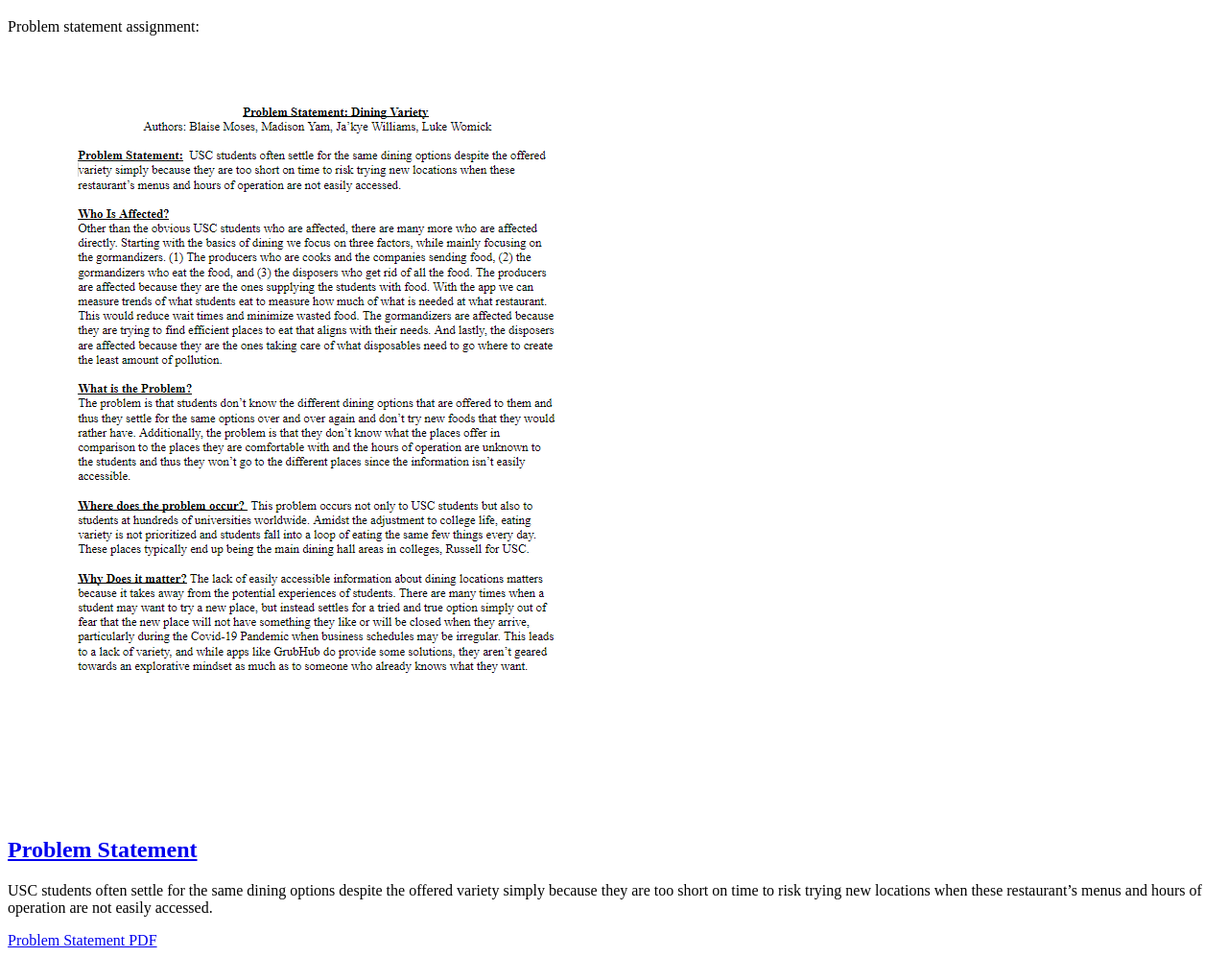
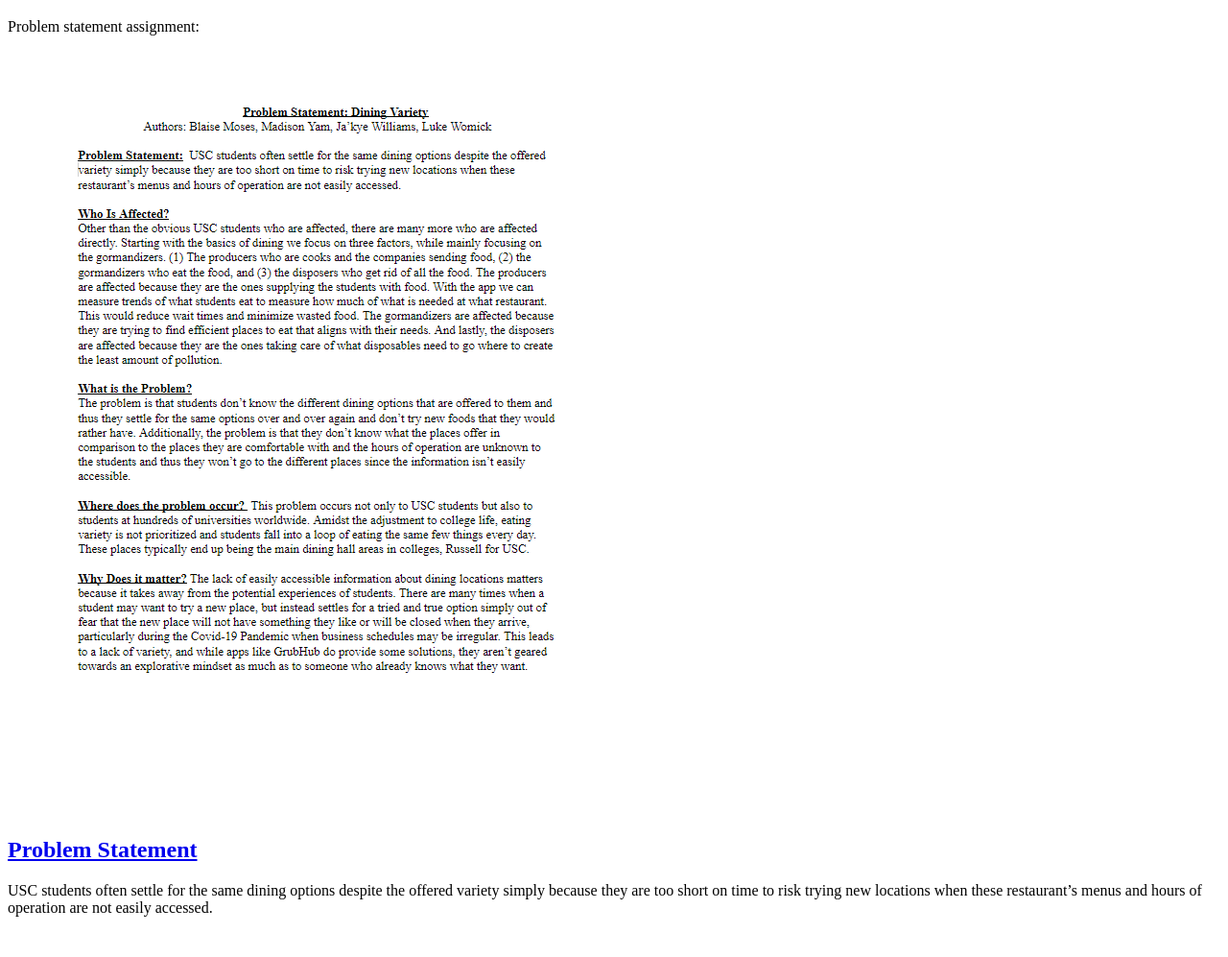
Before and after one commit to Bobolob5/Bobolob5.github.io, a plain HTML site: page index.html in a window 1280 px wide. Shown: the part 61-1058 px from the top of the page at 96% size. After the commit the page ends 1032 px from the top, so only its background shows below. Drawn offline with Linux system fonts and the light colour scheme.

Commit message:
Update index.html

```diff
--- a/index.html
+++ b/index.html
@@ -12,7 +12,7 @@
                 <a href="Files/Problem-Statement.pdf"><h2>Problem Statement</h2></a>
                 <p>USC students often settle for the same dining options despite the offered variety simply because they are too short on time to risk trying new locations when these restaurant’s menus and hours of operation are not easily accessed.
                 </p>
-                <a href="Files/Problem-Statement.pdf">Problem Statement PDF</a>
+
             </section>
         </section>
 
```
